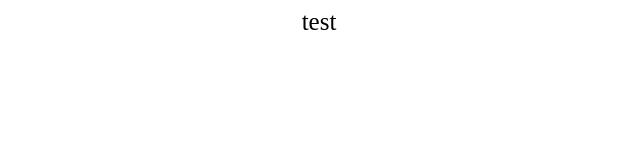
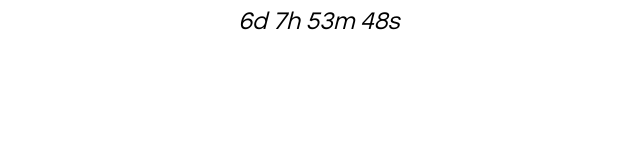
Before and after one commit to panoramian/panoramian.github.io, a plain HTML site: page index.html in a window 1280 px wide. Shown: the whole page, without its empty margins (321-961 px from the left). Drawn offline with Linux system fonts and the light colour scheme.

Commit message:
big surprise

```diff
--- a/index.html
+++ b/index.html
@@ -7,6 +7,9 @@ p {
   text-align: center;
   font-size: 25px;
   margin-top:0px;
+  font-family: 'Century Gothic';
+  font-style: italic;
+  text-color: red;
 }
 </style>
 </head>
@@ -16,7 +19,7 @@ p {
 
 <script>
 // Set the date we're counting down to
-var countDownDate = new Date("Mar 19, 2018 11:00:00").getTime();
+var countDownDate = new Date("Mar 26, 2018 00:00:00").getTime();
 
 // Update the count down every 1 second
 var x = setInterval(function() {
```
